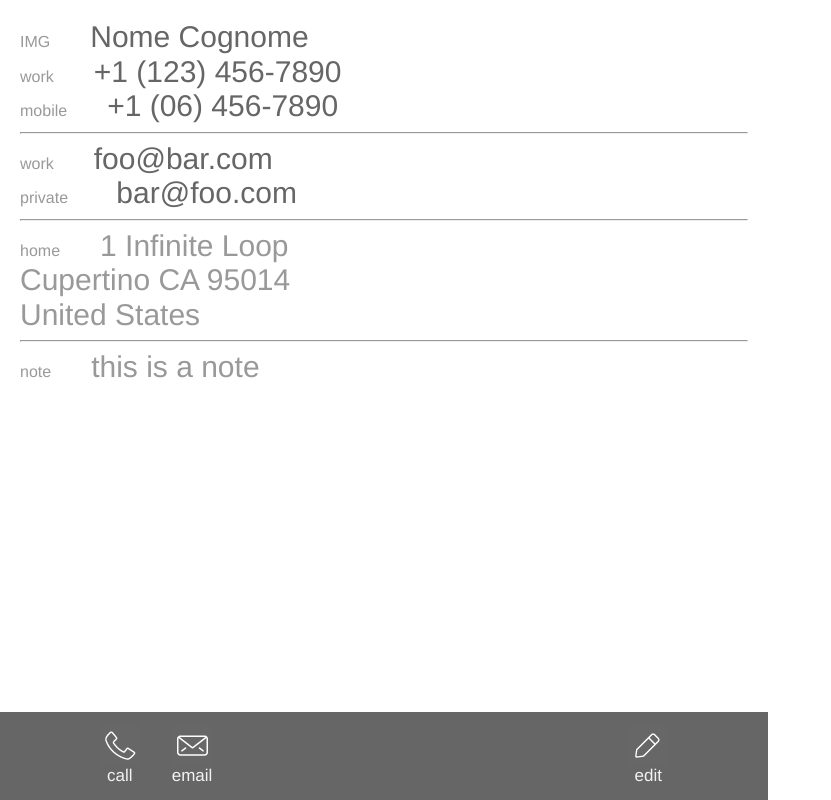
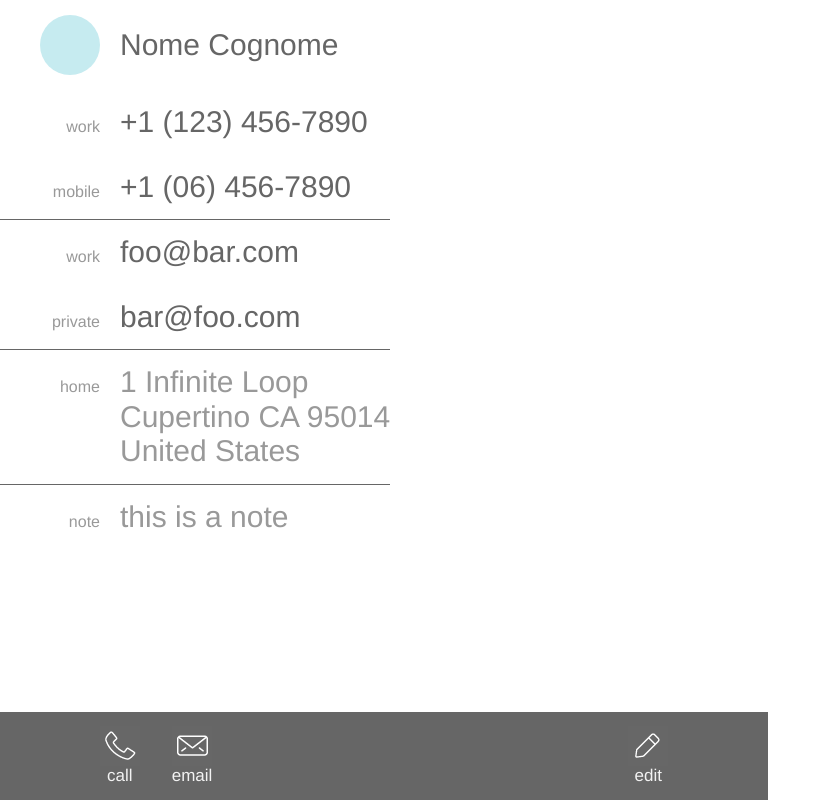
Before and after one commit to stedice/vanilla_tiny, a PHP site: template application/views/home/details.php in a window 1280 px wide. Shown: the whole page, without its empty margins (0-831 px from the left). Run offline with PHP 8.4, Linux system fonts and the light colour scheme; the template is opened without the code that fills it, so the values that code supplies are empty; some libraries are stand-ins or nearby versions.

Commit message:
detail page styling

```diff
--- a/application/views/home/details.php
+++ b/application/views/home/details.php
@@ -1,16 +1,21 @@
 <div id="details">
-    <div class="details">
-      <span class="detail-name">IMG</span><span class="detail-value">Nome Cognome</span><br/>
-      <span class="detail-name">work</span><span class="detail-value">+1 (123) 456-7890</span><br/>
-      <span class="detail-name">mobile</span><span class="detail-value">+1 (06) 456-7890</span>
-      <hr/>
-      <span class="detail-name">work</span><span class="detail-value">foo@bar.com</span><br/>
-      <span class="detail-name">private</span><span class="detail-value"> bar@foo.com</span>
-      <hr/>
-      <span class="detail-name">home</span><span class="detail-value" style="color:#999;">1 Infinite Loop<br/>Cupertino CA 95014<br/>United States</span>
-      <hr/>
-      <span class="detail-name">note</span><span class="detail-value" style="color:#999;">this is a note</span>
-  </div>
+    <table class="details">
+      <tr>
+      <th><div class="circle"></div></th><td class="name">Nome Cognome</td>
+      </tr><tr>
+      <th>work</th><td>+1 (123) 456-7890</td>
+      </tr><tr class="hr">
+      <th>mobile</th><td>+1 (06) 456-7890</td>
+      </tr><tr>
+      <th>work</th><td>foo@bar.com</td>
+      </tr><tr class="hr">
+      <th>private</th><td> bar@foo.com</td>
+      </tr><tr class="hr">
+      <th>home</th><td class="clear">1 Infinite Loop<br/>Cupertino CA 95014<br/>United States</td>
+      </tr><tr>
+      <th>note</th><td class="clear">this is a note</td>
+  	</tr>
+  </table>
   <br/><br/><br/><br/><br/>
 
    <div class="menubar">
--- a/public/css/style.css
+++ b/public/css/style.css
@@ -78,7 +78,7 @@ li.list-item{
   color: #666;
   padding: 6px;
   height: 30px;
-  vertical-align: bottom;
+  vertical-align: middle;
 }
 
 li.list-item:nth-child(odd) {
@@ -198,18 +198,54 @@ input[type=text].search {
 }
 
 /* detail page style */
-.details {
+table.details {
   padding: 20px;
+  border-collapse: collapse;
 }
 
-span.detail-name {
-  color: #999;
-  text-align: right;
-  width: 100px;
+
+tr.hr {
+  border-bottom: 1px solid #666;
 }
 
-span.detail-value {
+
+th {
+  color: #999;
+  font-weight: normal;
+  text-align: right;
+  vertical-align: text-bottom;
+  padding: 15px 0px 15px 40px;
+}
+
+td {
   color: #666;
+  vertical-align: text-bottom;
   font-size: 30px;
-  margin-left: 40px;
+  padding: 15px 0px 15px 20px;
 }
+
+td.clear {
+  color:#999;
+}
+
+td.name {
+  vertical-align: middle;
+}
+
+/* photo */
+.circle-sm {
+  background: #C6EBF0;
+  width: 30px;
+  height: 30px;
+  border-radius: 50%;
+  margin-right: 10px;
+  vertical-align: middle;
+  display: inline-block;
+}
+
+.circle {
+  background: #C6EBF0;
+  width: 60px;
+  height: 60px;
+  border-radius: 50%;
+}
--- a/public/js/application.js
+++ /dev/null
@@ -1,39 +0,0 @@
-$(function() {
-
-    // this is just a super-simple demo of JS
-
-	var demoHeaderBox;
-
-    // simple demo to show create something via javascript on the page
-    if ($('#javascript-header-demo-box').length !== 0) {
-    	demoHeaderBox = $('#javascript-header-demo-box');
-    	demoHeaderBox
-    		.hide()
-    		.text('Hello from JavaScript! This line has been added by public/js/application.js')
-    		.css('color', 'green')
-    		.fadeIn('slow');
-    }
-
-    // if #javascript-ajax-button exists
-    if ($('#javascript-ajax-button').length !== 0) {
-
-        $('#javascript-ajax-button').on('click', function(){
-
-            // send an ajax-request to this URL: current-server.com/songs/ajaxGetStats
-            // "url" is defined in views/_templates/footer.php
-            $.ajax(url + "songs/ajaxGetStats")
-                .done(function(result) {
-                    // this will be executed if the ajax-call was successful
-                    // here we get the feedback from the ajax-call (result) and show it in #javascript-ajax-result-box
-                    $('#javascript-ajax-result-box').html(result);
-                })
-                .fail(function() {
-                    // this will be executed if the ajax-call had failed
-                })
-                .always(function() {
-                    // this will ALWAYS be executed, regardless if the ajax-call was success or not
-                });
-        });
-    }
-
-});
```
Also changed, not shown: application/views/home/list.php (+12 -12 lines).
